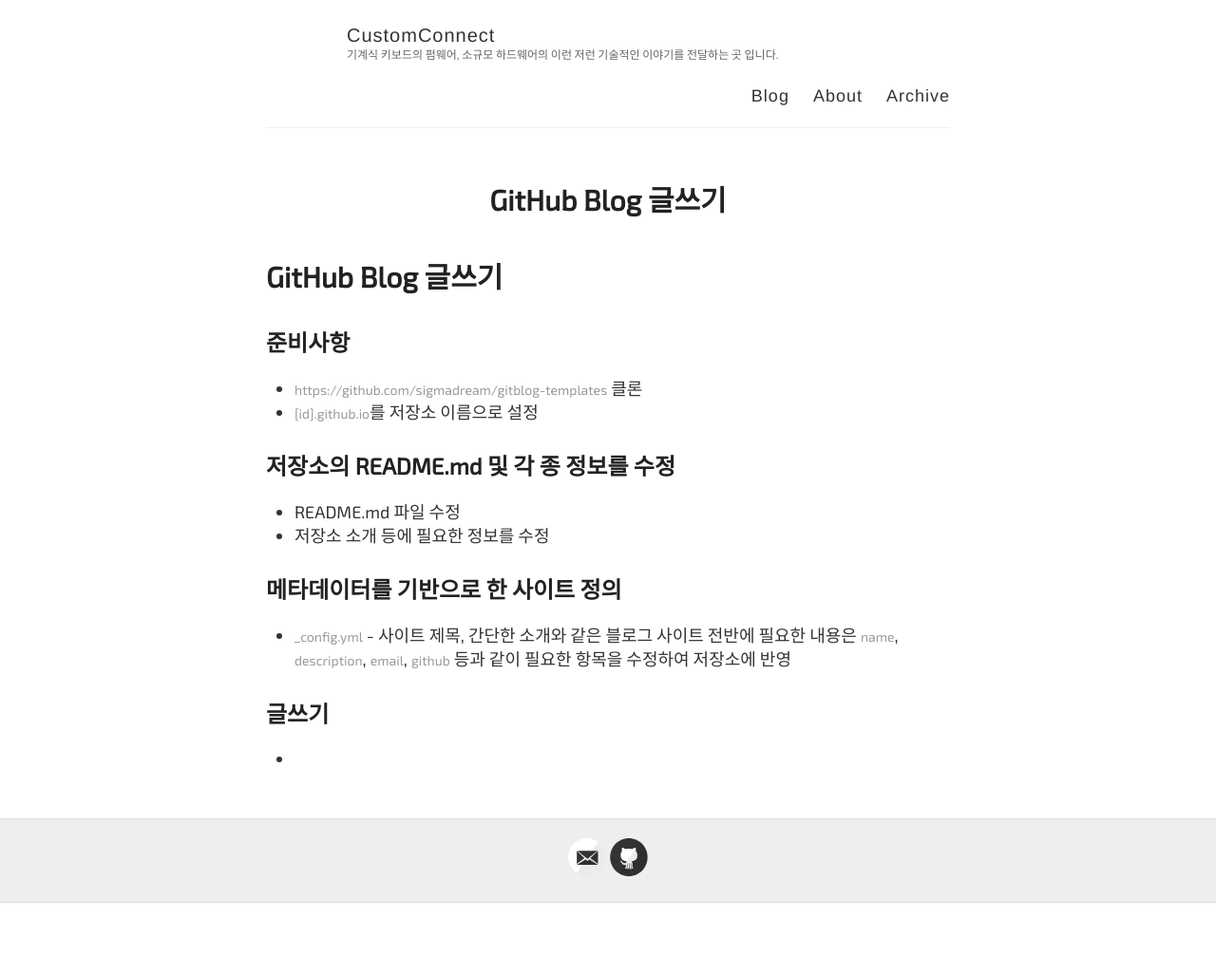
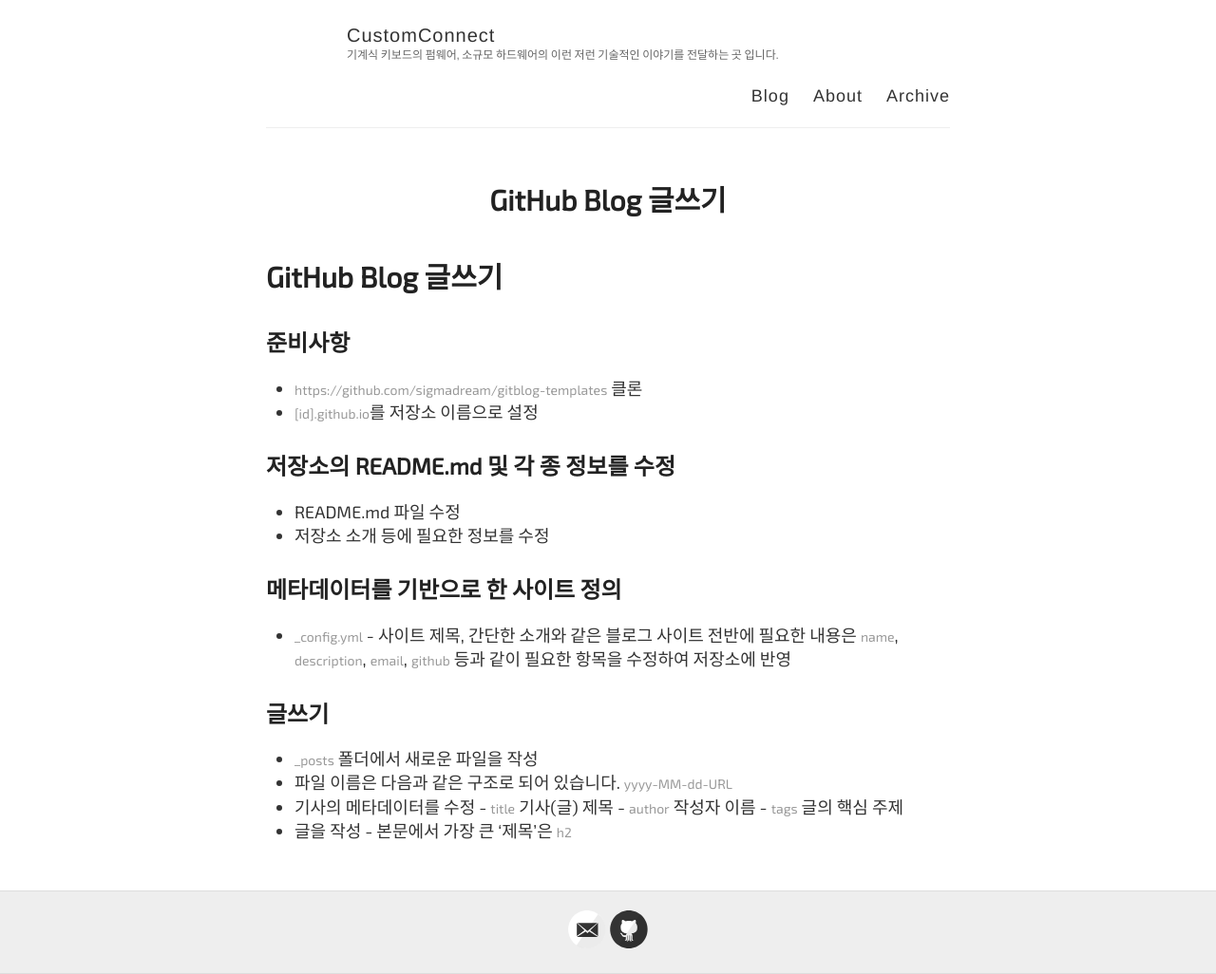
Before and after one commit to customconnect/customconnect.github.io, a Jekyll site: the page built from Setup.md, in a window 1280 px wide. Shown: the whole page at 95% size. Built offline with Jekyll 4.4.1, drawn with Linux system fonts in a browser that asks for light colours; some web fonts are replaced; our own code applies the rules of GitHub Pages for plain Markdown files; before the commit the page ends 951 px from its top, so only the background shows below that.

Commit message:
fix: 글쓰기 부분 추가

```diff
--- a/Setup.md
+++ b/Setup.md
@@ -14,4 +14,12 @@
         `name`, `description`, `email`, `github` 등과 같이 필요한 항목을 수정하여 저장소에 반영
 
 ## 글쓰기
--
+- `_posts` 폴더에서 새로운 파일을 작성
+- 파일 이름은 다음과 같은 구조로 되어 있습니다.
+        `yyyy-MM-dd-URL`
+- 기사의 메타데이터를 수정
+        - `title` 기사(글) 제목
+        - `author` 작성자 이름
+        - `tags` 글의 핵심 주제
+- 글을 작성
+        - 본문에서 가장 큰 '제목'은 `h2`
```
